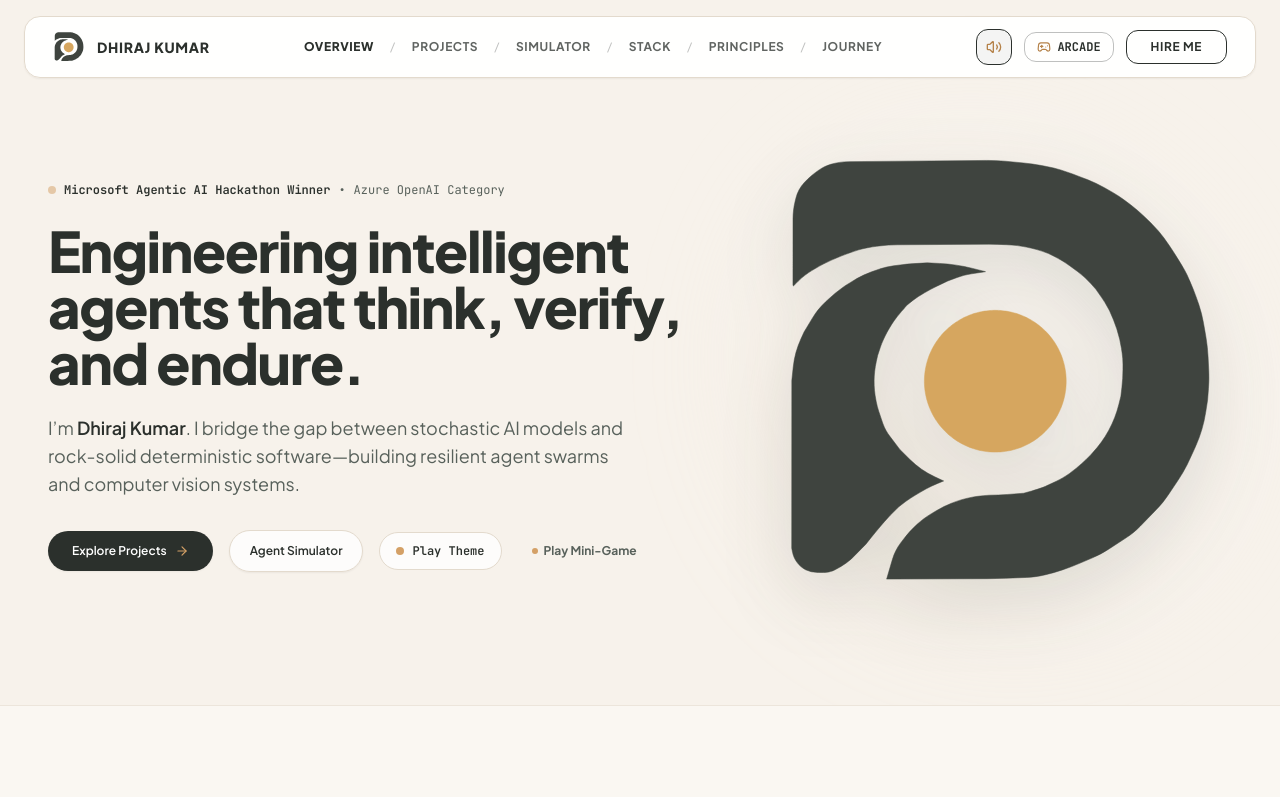
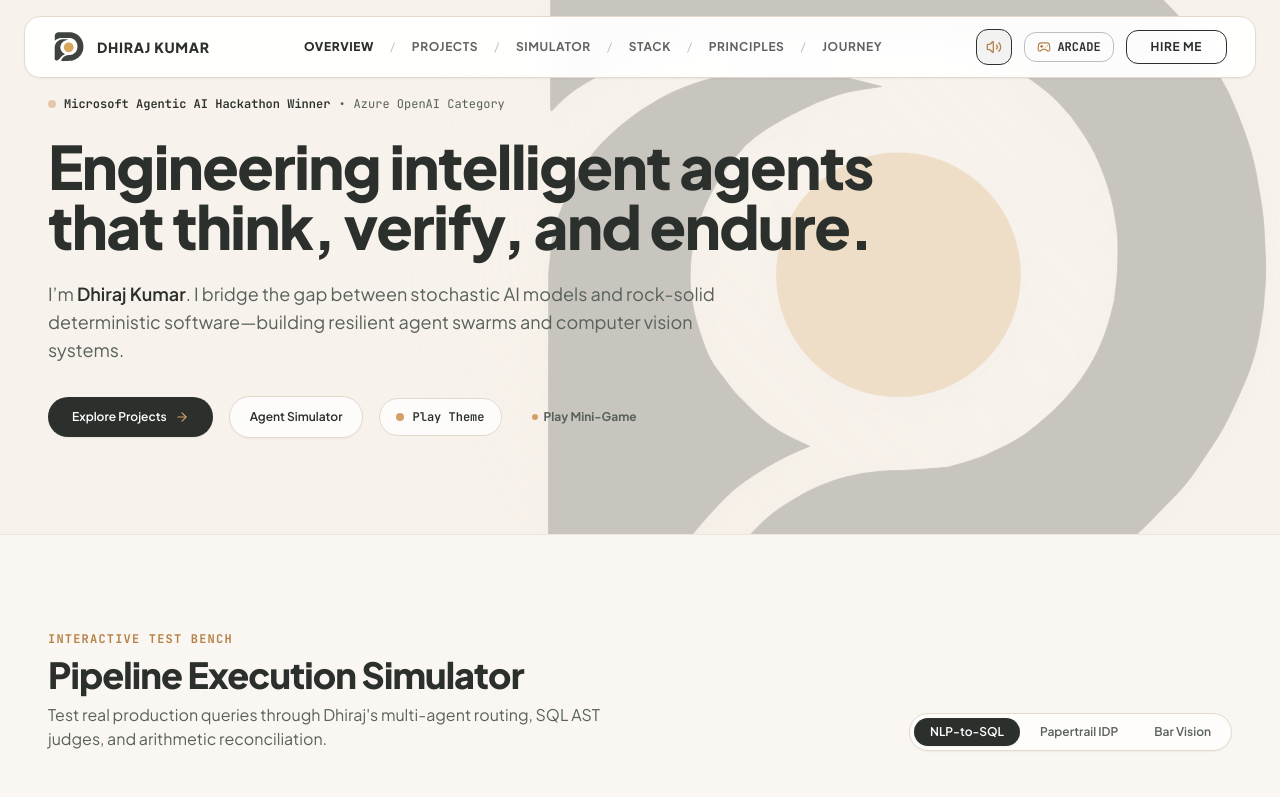
Before and after one commit to iron-man-avenger/dhiraj-portfolio, a React (Vite) app: page / in a window 1280 px wide. Shown: the top 797 px of the page. Built offline with nearby package versions, Linux system fonts and the light colour scheme.

Commit message:
feat: shift hero text upward and integrate large light-shade logo watermark with text matching Shreeji website layout

```diff
--- a/src/components/Hero.tsx
+++ b/src/components/Hero.tsx
@@ -45,14 +45,23 @@ export const Hero: React.FC<HeroProps> = ({ onOpenArcade }) => {
   };
 
   return (
-    <section id="overview" className="relative pt-28 pb-16 md:pt-36 md:pb-24 overflow-hidden">
-      <div className="max-w-7xl mx-auto px-4 sm:px-8 lg:px-12">
+    <section id="overview" className="relative pt-16 sm:pt-20 md:pt-24 pb-16 md:pb-24 overflow-hidden">
+      <div className="max-w-7xl mx-auto px-4 sm:px-8 lg:px-12 relative">
 
-        {/* Top: Editorial Hero Grid */}
-        <div className="grid grid-cols-1 lg:grid-cols-12 gap-10 lg:gap-12 items-center">
+        {/* Right Watermark Logo: Large-Scale & Light-Shade (Same as Shreeji reference) */}
+        <div className="absolute -right-16 sm:-right-10 md:right-[-4%] lg:right-[-2%] top-1/2 -translate-y-1/2 w-[380px] sm:w-[500px] md:w-[620px] lg:w-[720px] xl:w-[800px] aspect-square pointer-events-none select-none z-0 opacity-20 sm:opacity-25 transition-all duration-500">
+          {/* Subtle Ambient Radial Lighting */}
+          <div className="absolute inset-0 rounded-full bg-gradient-to-tr from-amber/[0.15] via-[#FAF7F2]/40 to-transparent blur-3xl" />
 
-          {/* Left Column (7 cols): Clean, Spacious Typography */}
-          <div className="lg:col-span-7 flex flex-col gap-6">
+          <DhirajLogo
+            variant="light"
+            className="w-full h-full object-contain filter drop-shadow-[0_25px_35px_rgba(43,48,44,0.12)] drop-shadow-[0_8px_16px_rgba(43,48,44,0.06)]"
+            title="Dhiraj Kumar Monogram"
+          />
+        </div>
+
+        {/* Foreground Content: Shifted Above to Utilize Space */}
+        <div className="relative z-10 max-w-2xl sm:max-w-3xl lg:max-w-4xl flex flex-col gap-5 sm:gap-6">
 
           {/* Minimalist Accolade Tag */}
           <div className="flex items-center gap-2 text-xs font-mono text-charcoal-muted">
@@ -62,13 +71,13 @@ export const Hero: React.FC<HeroProps> = ({ onOpenArcade }) => {
             <span>Azure OpenAI Category</span>
           </div>
 
-            {/* Headline - Style 2: Human & Craft-Driven */}
-            <h1 className="text-4xl sm:text-5xl lg:text-[56px] font-extrabold text-charcoal tracking-tight leading-[1.08] font-sans">
+          {/* Headline - Shifted Up, Impactful & Spacious */}
+          <h1 className="text-4xl sm:text-5xl lg:text-[60px] font-extrabold text-charcoal tracking-tight leading-[1.08] font-sans">
             Engineering intelligent agents that think, verify, and endure.
           </h1>
 
           {/* Subtitle / Intro - Style 2: Human & Craft-Driven */}
-            <p className="text-base sm:text-lg text-charcoal-muted font-normal leading-relaxed max-w-xl">
+          <p className="text-base sm:text-lg text-charcoal-muted font-normal leading-relaxed max-w-xl sm:max-w-2xl">
             I’m <span className="font-semibold text-charcoal">{personalInfo.name}</span>. I bridge the gap between stochastic AI models and rock-solid deterministic software—building resilient agent swarms and computer vision systems.
           </p>
 
@@ -118,23 +127,6 @@ export const Hero: React.FC<HeroProps> = ({ onOpenArcade }) => {
           </div>
         </div>
 
-          {/* Right Column (5 cols): Sculptural Brand Logo in Large Scale (Replacing Synthesizer Box) */}
-          <div className="lg:col-span-5 flex items-center justify-center relative select-none w-full py-6 lg:py-0">
-            {/* Subtle Ambient Radial Lighting */}
-            <div className="absolute w-[280px] sm:w-[380px] lg:w-[460px] aspect-square rounded-full bg-gradient-to-tr from-amber/[0.12] via-[#FAF7F2]/50 to-transparent blur-3xl pointer-events-none" />
-
-            {/* Sculptural Vector Logo in Bigger Size */}
-            <div className="relative w-full max-w-[340px] sm:max-w-[420px] lg:max-w-[480px] xl:max-w-[520px] aspect-square flex items-center justify-center filter drop-shadow-[0_25px_35px_rgba(43,48,44,0.12)] drop-shadow-[0_10px_20px_rgba(43,48,44,0.06)] transition-transform duration-500 hover:scale-[1.03] group">
-              <DhirajLogo
-                variant="light"
-                className="w-full h-full object-contain"
-                title="Dhiraj Kumar Monogram"
-              />
-            </div>
-          </div>
-
-        </div>
-
       </div>
     </section>
   );
```
Lines whose indentation alone changed are shown as unchanged.
